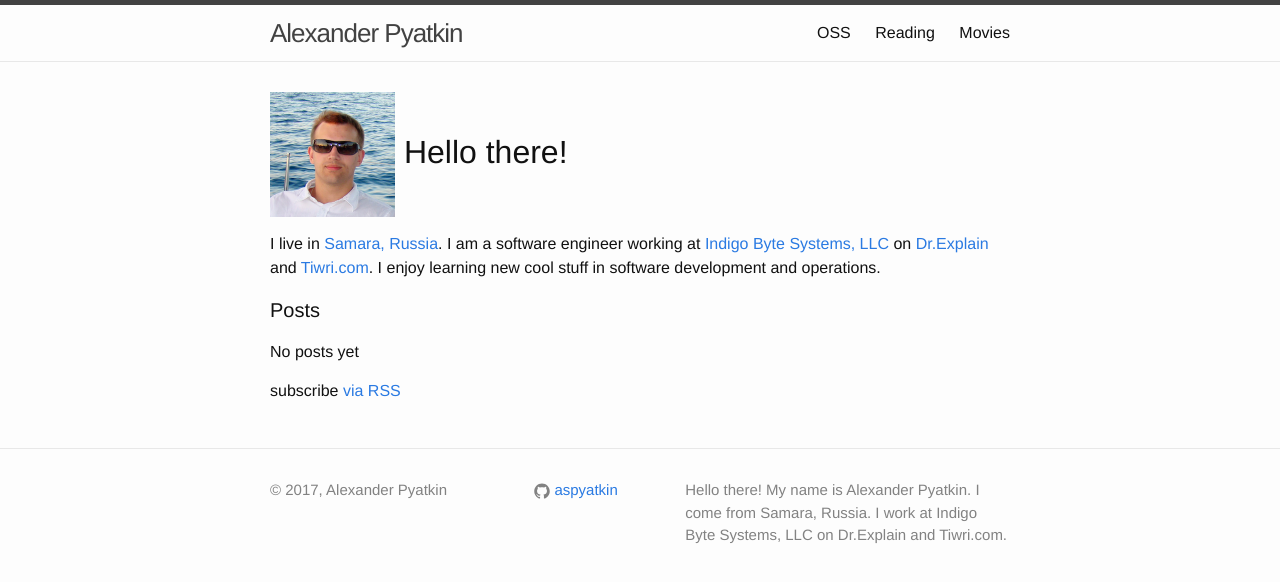
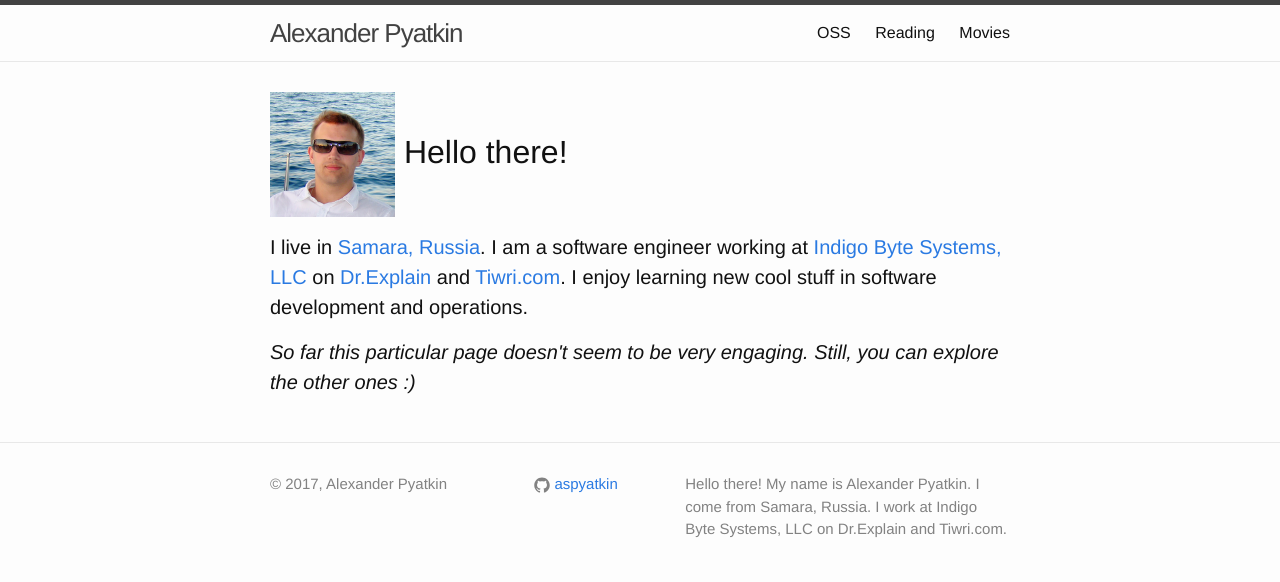
Before and after one commit to aspyatkin/personal-website, a Jekyll site: the page built from index.html, in a window 1280 px wide. Shown: the top 582 px of the page. Built offline with Jekyll 4.4.1, drawn with Linux system fonts in a browser that asks for light colours.

Commit message:
Update main page

```diff
--- a/index.html
+++ b/index.html
@@ -5,8 +5,11 @@ layout: default
 <div class="home">
 
   <p style="font-size: 2em;"><img src="me.jpg" alt="Hey, that's me" style="width: 125px; height: 125px;">&nbsp;Hello there!</p>
-  <p>I live in <a href="https://www.google.ru/maps/place/Samara,+Samara+Oblast/@53.260908,50.198077,10z/data=!3m1!4b1!4m2!3m1!1s0x416618e22bd879d3:0xba95cda9bb3a030b" target="_blank">Samara, Russia</a>. I am a software engineer working at <a href="http://indigobyte.com" target="_blank">Indigo Byte Systems, LLC</a> on <a href="http://www.drexplain.com" target="_blank">Dr.Explain</a> and <a href="https://www.tiwri.com" target="_blank">Tiwri.com</a>. I enjoy learning new cool stuff in software development and operations.</p>
+  <p style="font-size: 1.25em">I live in <a href="https://www.google.ru/maps/place/Samara,+Samara+Oblast/@53.260908,50.198077,10z/data=!3m1!4b1!4m2!3m1!1s0x416618e22bd879d3:0xba95cda9bb3a030b" target="_blank">Samara, Russia</a>. I am a software engineer working at <a href="http://indigobyte.com" target="_blank">Indigo Byte Systems, LLC</a> on <a href="http://www.drexplain.com" target="_blank">Dr.Explain</a> and <a href="https://www.tiwri.com" target="_blank">Tiwri.com</a>. I enjoy learning new cool stuff in software development and operations.</p>
 
+  <p style="font-size: 1.25em"><i>So far this particular page doesn't seem to be very engaging. Still, you can explore the other ones :)</i></p>
+
+  {% if site.posts.size > 0 %}
   <h1 class="page-heading">Posts</h1>
 
   <ul class="post-list">
@@ -18,11 +21,9 @@ layout: default
           <a class="post-link" href="{{ post.url | prepend: site.baseurl }}">{{ post.title }}</a>
         </h2>
       </li>
-    {% else %}
-      No posts yet
     {% endfor %}
   </ul>
 
   <p class="rss-subscribe">subscribe <a href="{{ "/feed.xml" | prepend: site.baseurl }}">via RSS</a></p>
-
+  {% endif %}
 </div>
```
